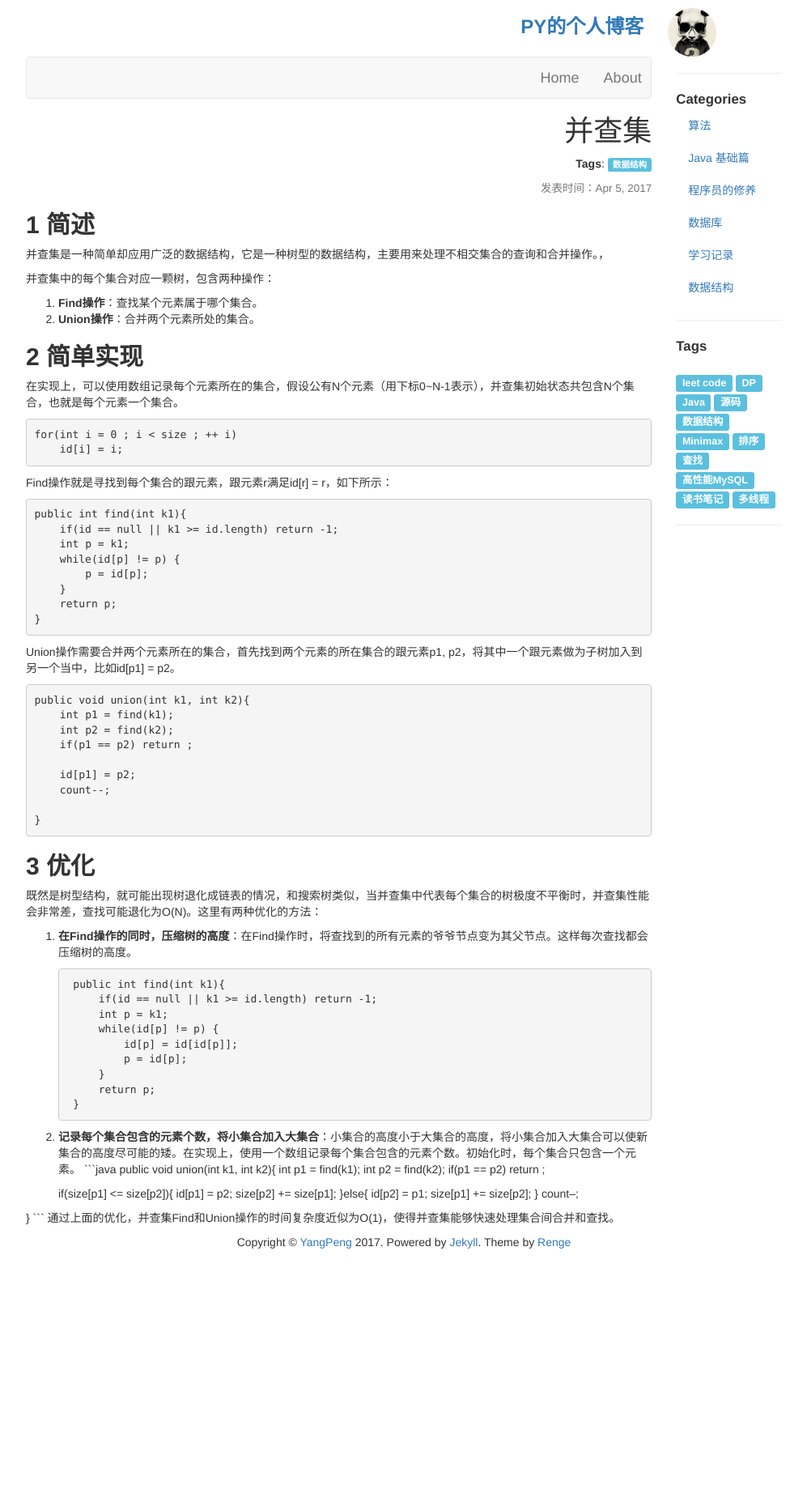
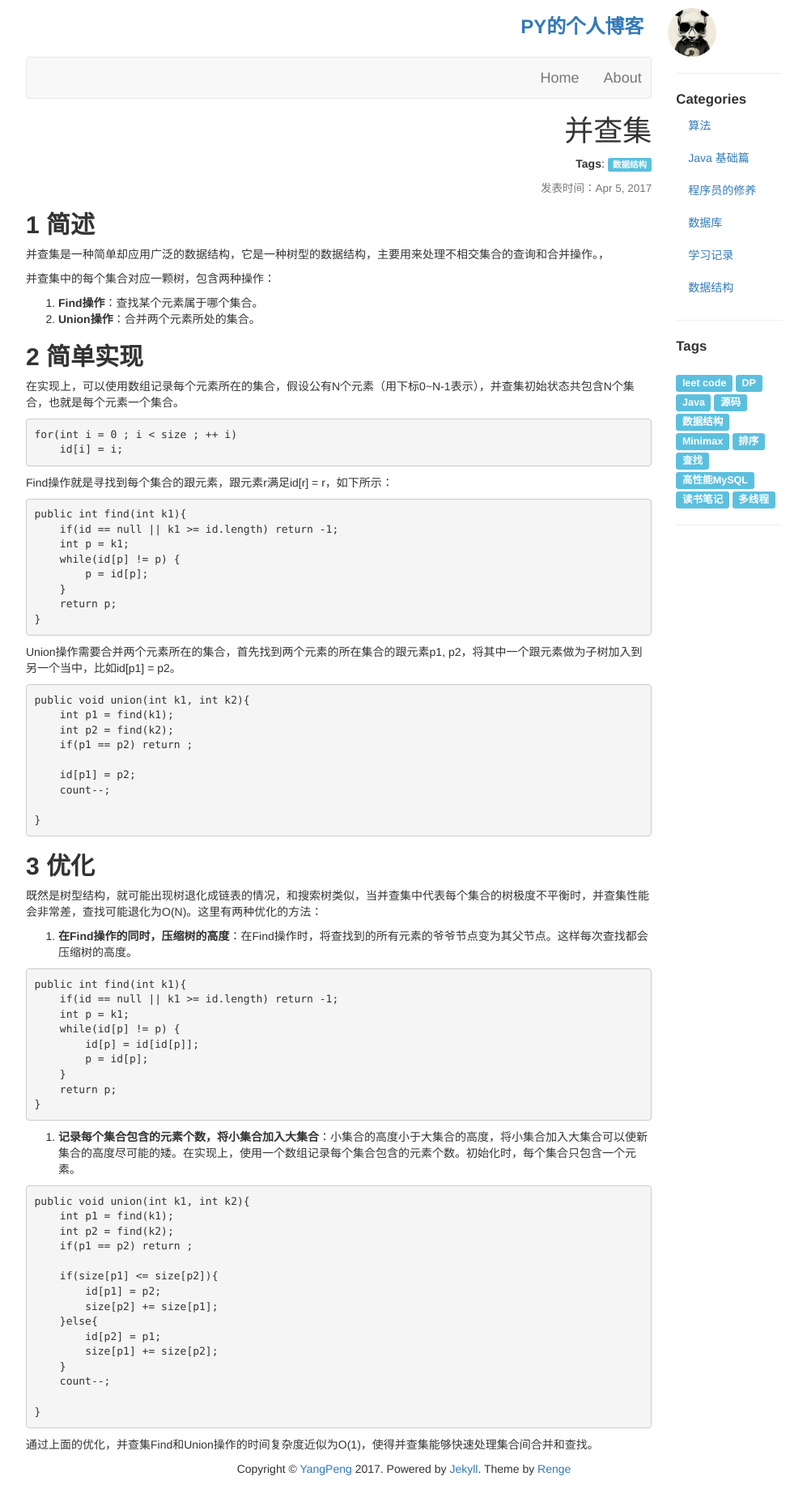
Before and after one commit to pppppY/pppppy.github.com, a Jekyll site: the page built from _posts/2017-4-5-并查集.md, in a window 1280 px wide. Shown: the whole page at 81% size, without its empty margins (141-1138 px from the left). Built offline with Jekyll 4.4.1, drawn with Linux system fonts in a browser that asks for light colours; before the commit the page ends 1554 px from its top, so only the background shows below that.

Commit message:
2014-4-6

````diff
--- a/_posts/2017-4-5-并查集.md
+++ b/_posts/2017-4-5-并查集.md
@@ -37,6 +37,7 @@ public int find(int k1){
 }
 ```
 Union操作需要合并两个元素所在的集合，首先找到两个元素的所在集合的跟元素p1, p2，将其中一个跟元素做为子树加入到另一个当中，比如id[p1] = p2。
+
 ```java
 public void union(int k1, int k2){
     int p1 = find(k1);
@@ -51,20 +52,23 @@ public void union(int k1, int k2){
 
 ## **3 优化**
 既然是树型结构，就可能出现树退化成链表的情况，和搜索树类似，当并查集中代表每个集合的树极度不平衡时，并查集性能会非常差，查找可能退化为O(N)。这里有两种优化的方法：
+
 1. **在Find操作的同时，压缩树的高度**：在Find操作时，将查找到的所有元素的爷爷节点变为其父节点。这样每次查找都会压缩树的高度。
 
-    ```java
-    public int find(int k1){
-        if(id == null || k1 >= id.length) return -1;
-        int p = k1;
-        while(id[p] != p) {
-            id[p] = id[id[p]];
-            p = id[p];
-        }
-        return p;
+```java
+public int find(int k1){
+    if(id == null || k1 >= id.length) return -1;
+    int p = k1;
+    while(id[p] != p) {
+        id[p] = id[id[p]];
+        p = id[p];
     }
-    ```
+    return p;
+}
+```
+
 2. **记录每个集合包含的元素个数，将小集合加入大集合**：小集合的高度小于大集合的高度，将小集合加入大集合可以使新集合的高度尽可能的矮。在实现上，使用一个数组记录每个集合包含的元素个数。初始化时，每个集合只包含一个元素。
+
 ```java
 public void union(int k1, int k2){
     int p1 = find(k1);
````
